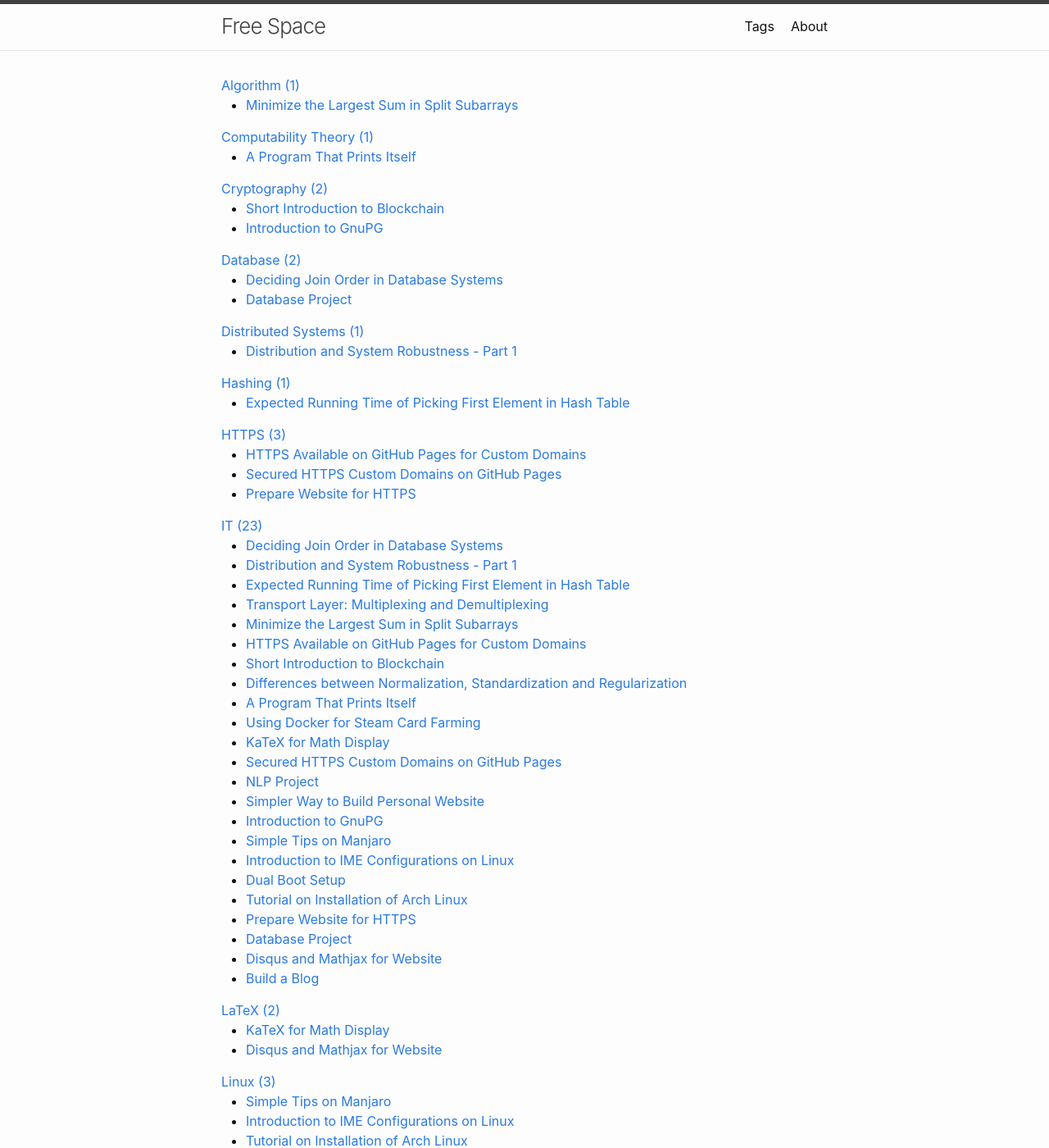
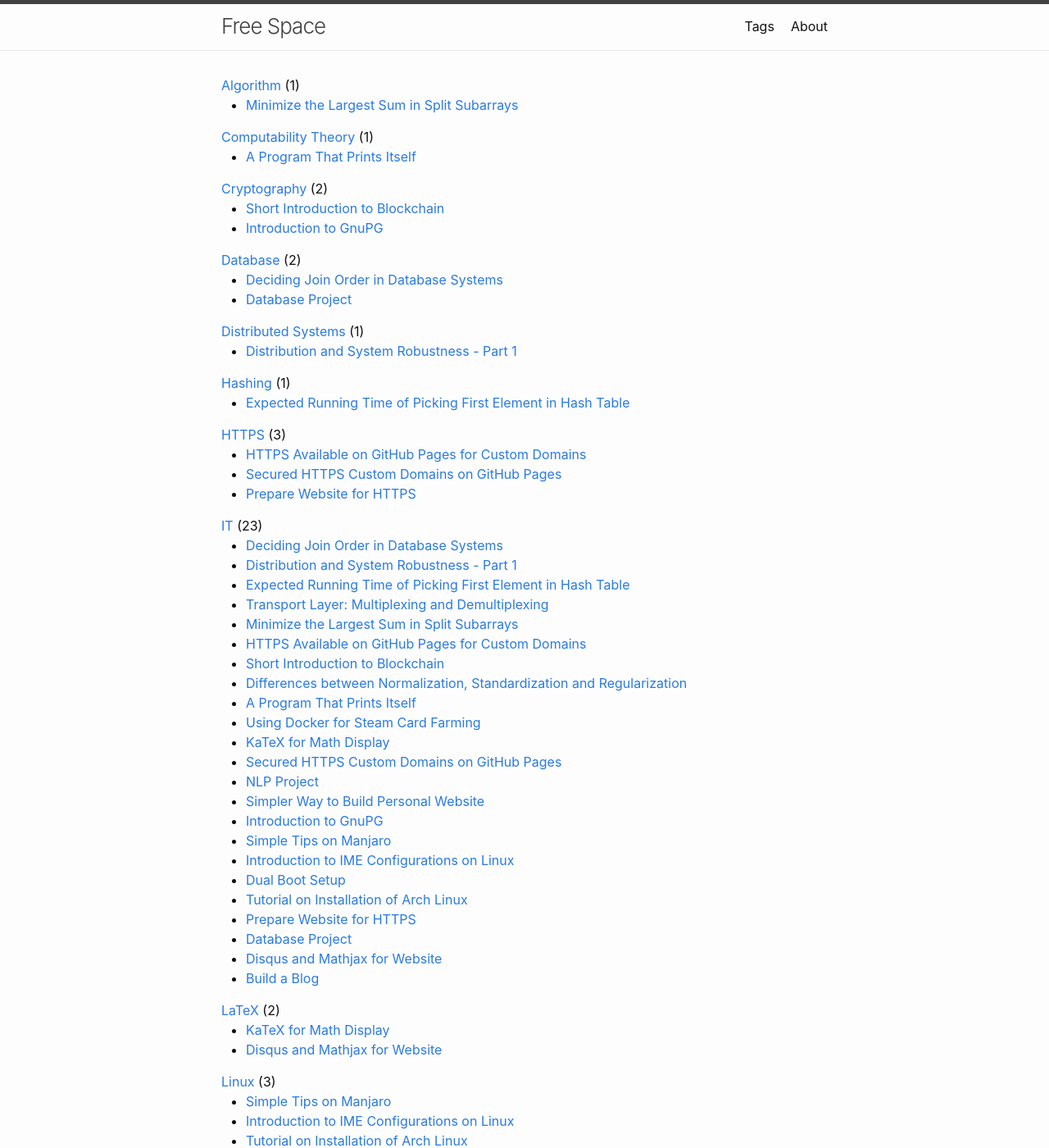
Before and after one commit to maristie/maristie.github.io, a Jekyll site: the page built from tags.md, in a window 1280 px wide and 1400 px high. Shown: the whole window at 82% size. Built offline with Jekyll 4.4.1, drawn with Linux system fonts in a browser that asks for light colours; some of the changed text lies outside the part shown.

Commit message:
Finetuning

```diff
--- a/_layouts/post.html
+++ b/_layouts/post.html
@@ -30,8 +30,8 @@ layout: default
       {% endcomment %}
       {% if page.tags.size > 0 %}
         • Tags: {% for tag in page.tags %}
-          <span class="p-category" itemprop="tag">
-            <a href="/tags#{{ tag }}">{{ tag }}</a></span>{% unless forloop.last %}, {% endunless %}
+          <a href="/tags#{{ tag }}">
+            <span class="p-category" itemprop="tag">{{ tag }}</span></a>{% unless forloop.last %}, {% endunless %}
         {% endfor %}
       {% endif %}</p>
   </header>
--- a/_layouts/tags.html
+++ b/_layouts/tags.html
@@ -12,8 +12,8 @@ layout: default
 {% assign sorted_tags = tags | sort_natural %}
 {% for tag in sorted_tags %}
     {% assign posts = site.tags[tag] %}
-    <div class="p-category" itemprop="tag">
-        <a id="{{ tag }}" href="/tags#{{ tag }}">{{ tag }} ({{ posts.size }})</a>
+    <div>
+        <a id="{{ tag }}" href="/tags#{{ tag }}"><span class="p-category" itemprop="tag">{{ tag }}</span></a> ({{ posts.size }})
     </div>
     <ul>
         {% for post in posts %}
```
